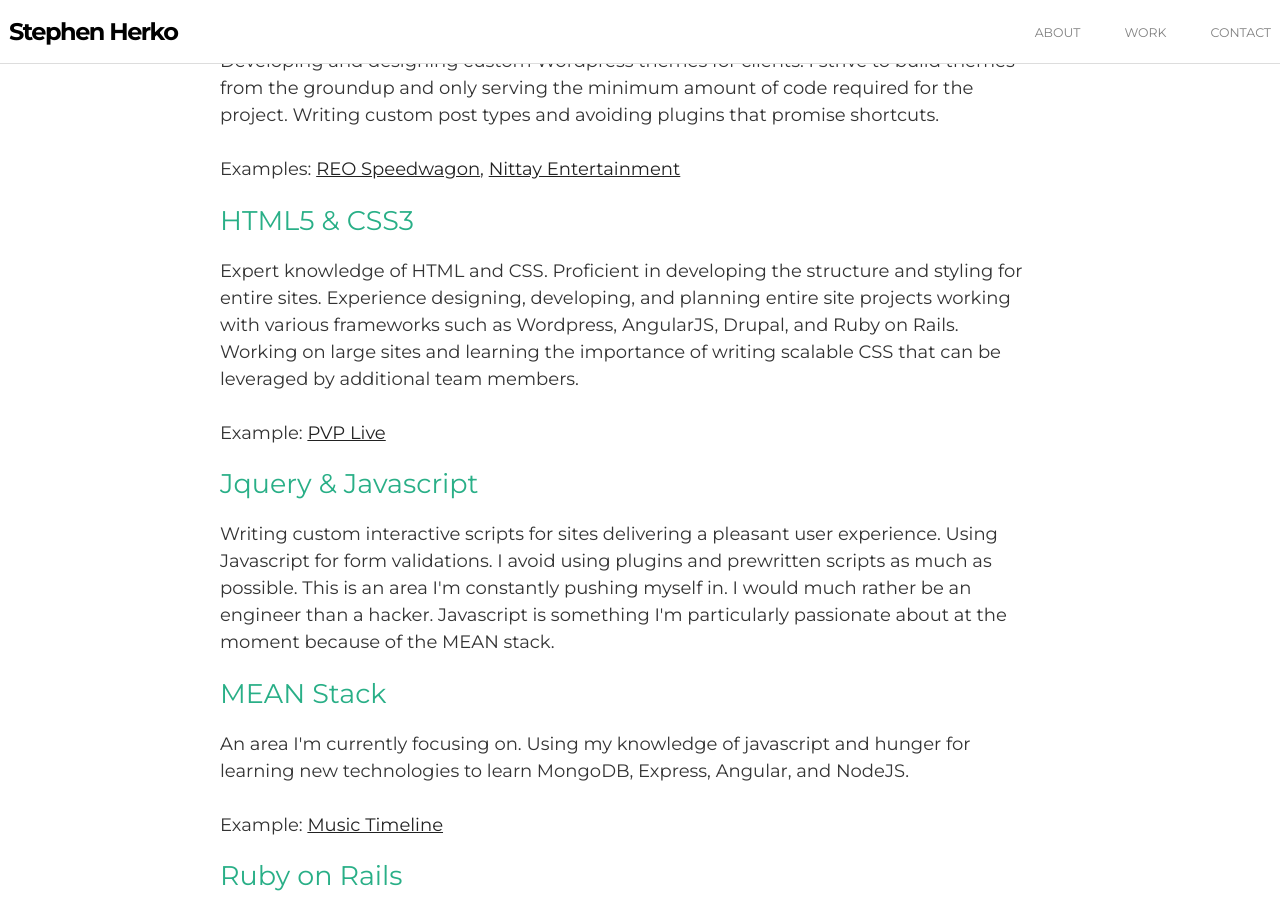
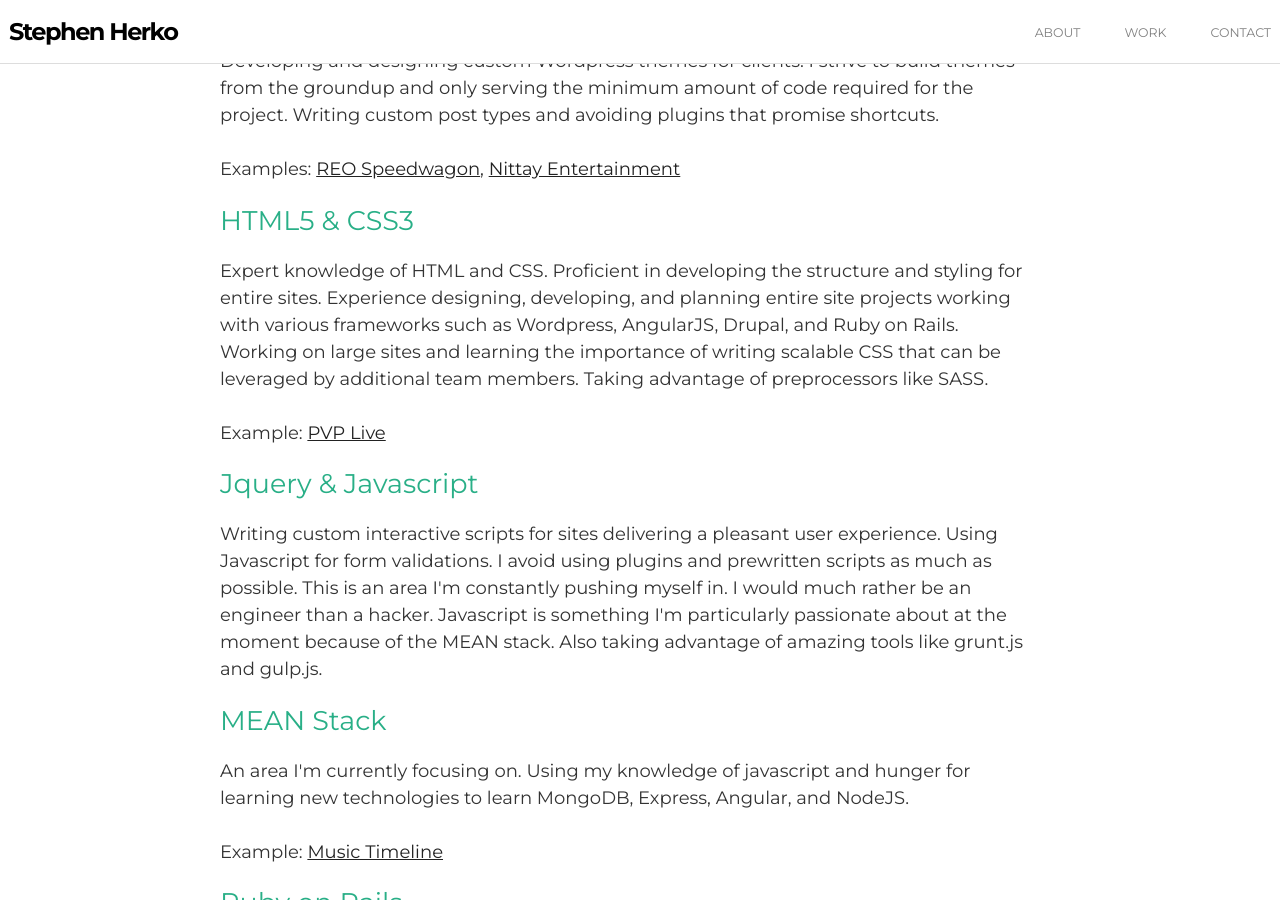
Before and after one commit to sherkoo/stephenherko.github.io, a Jekyll site: the page built from cv.md, in a window 1280 px wide and 900 px high, scrolled down 1689 px. Built offline with Jekyll 4.4.1, drawn with Linux system fonts in a browser that asks for light colours; nearby versions of some CDN libraries.

Commit message:
update cv

```diff
--- a/cv.md
+++ b/cv.md
@@ -83,7 +83,7 @@ permalink: /cv/
 
     <h2>HTML5 &amp; CSS3</h2>
     <p>
-      Expert knowledge of HTML and CSS. Proficient in developing the structure and styling for entire sites. Experience designing, developing, and planning entire site projects working with various frameworks such as Wordpress, AngularJS, Drupal, and Ruby on Rails. Working on large sites and learning the importance of writing scalable CSS that can be leveraged by additional team members.
+      Expert knowledge of HTML and CSS. Proficient in developing the structure and styling for entire sites. Experience designing, developing, and planning entire site projects working with various frameworks such as Wordpress, AngularJS, Drupal, and Ruby on Rails. Working on large sites and learning the importance of writing scalable CSS that can be leveraged by additional team members. Taking advantage of preprocessors like SASS.
       <br>
       <br>
       Example: <a href="{{ site.baseurl }}/pvp-live-website/">PVP Live</a>
@@ -91,7 +91,7 @@ permalink: /cv/
 
     <h2>Jquery &amp; Javascript</h2>
     <p>
-      Writing custom interactive scripts for sites delivering a pleasant user experience. Using Javascript for form validations. I avoid using plugins and prewritten scripts as much as possible. This is an area I'm constantly pushing myself in. I would much rather be an engineer than a hacker. Javascript is something I'm particularly passionate about at the moment because of the MEAN stack.
+      Writing custom interactive scripts for sites delivering a pleasant user experience. Using Javascript for form validations. I avoid using plugins and prewritten scripts as much as possible. This is an area I'm constantly pushing myself in. I would much rather be an engineer than a hacker. Javascript is something I'm particularly passionate about at the moment because of the MEAN stack. Also taking advantage of amazing tools like grunt.js and gulp.js.
     </p>
 
     <h2>MEAN Stack</h2>
```
Also changed, not shown: 2 other files.
